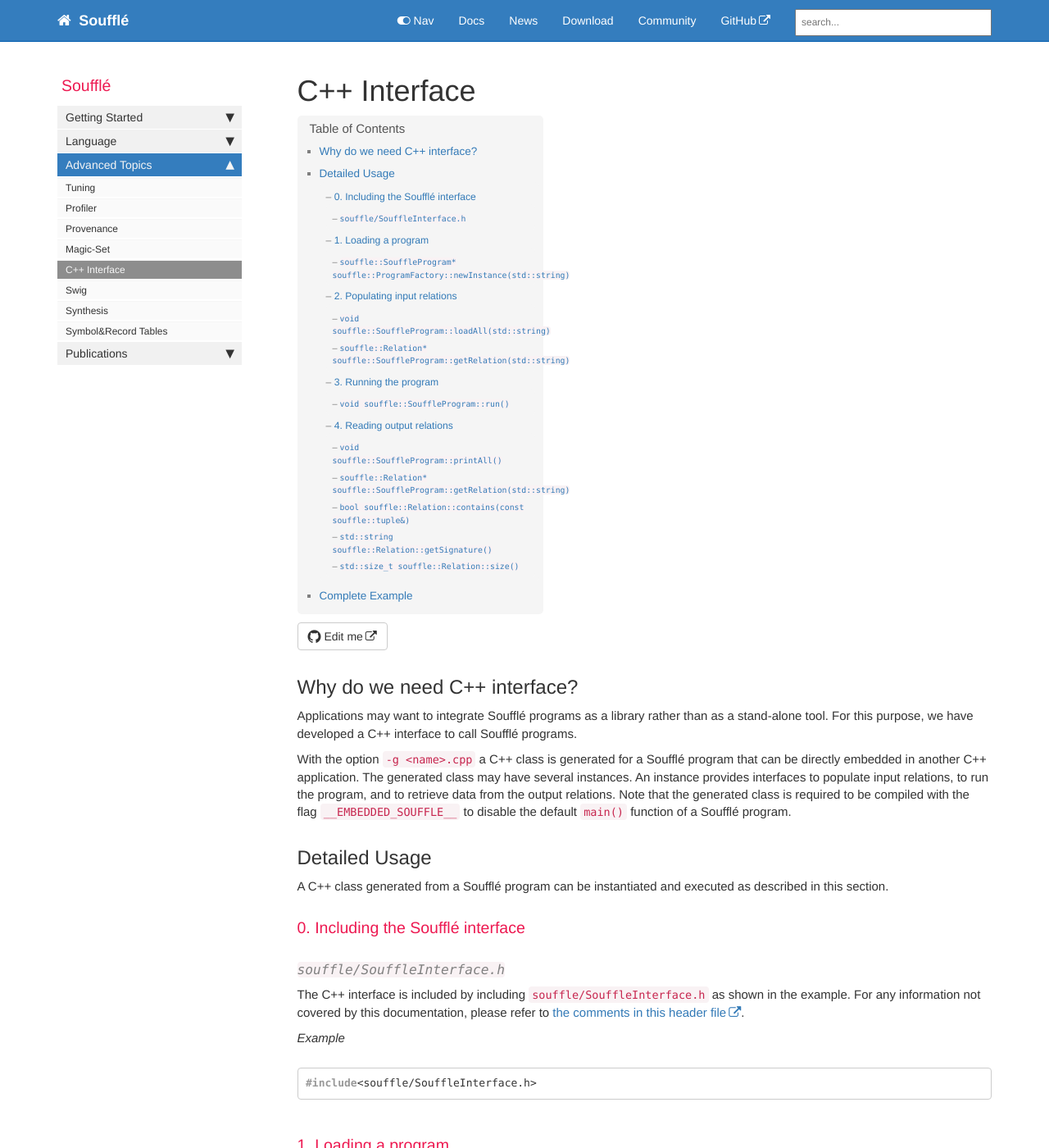
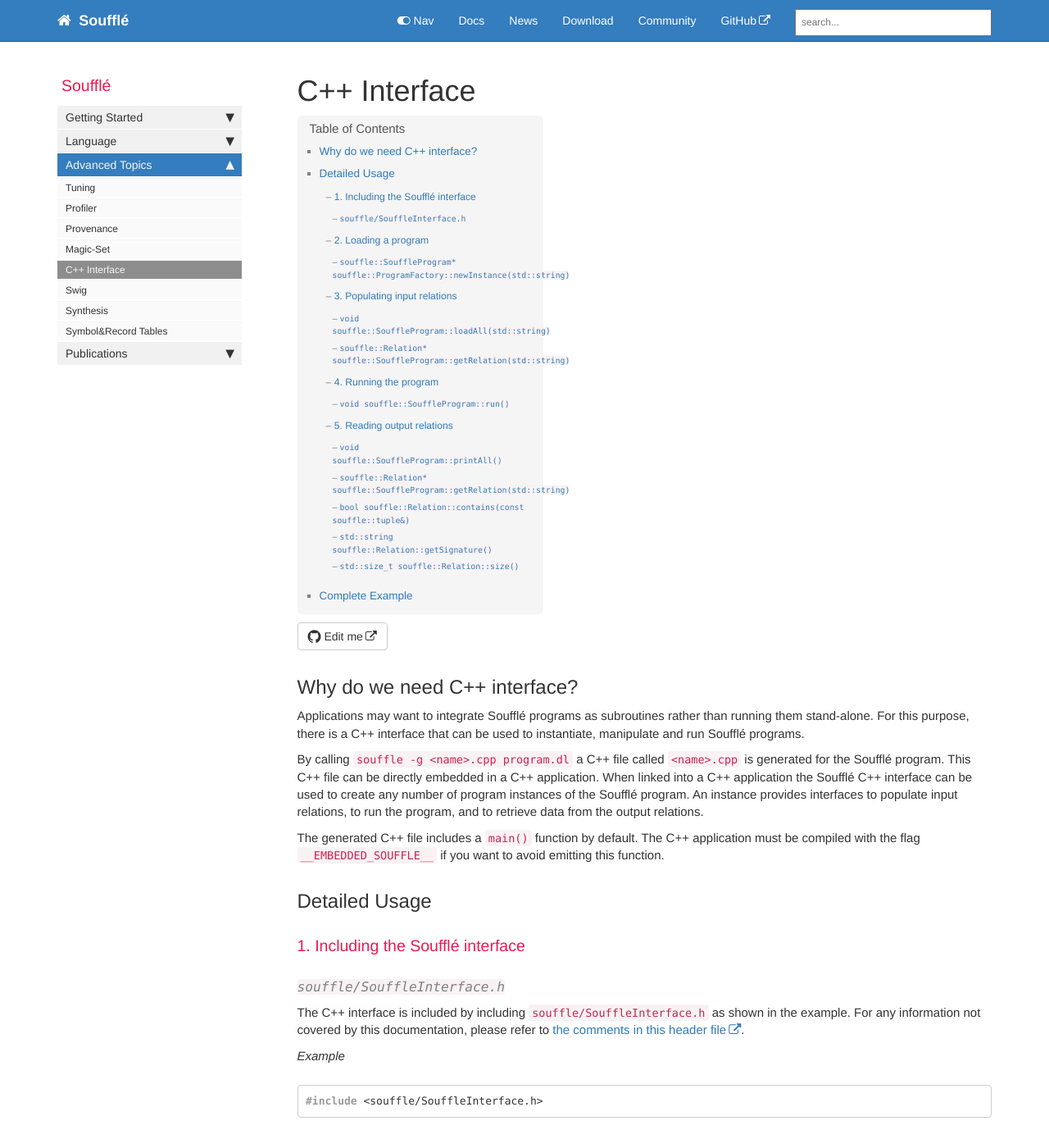
Before and after one commit to souffle-lang/souffle-lang.github.io, a Jekyll site: the page built from pages/docs/interface.md, in a window 1280 px wide and 1400 px high. Shown: the whole window at 82% size. Built offline with Jekyll 4.4.1, drawn with Linux system fonts in a browser that asks for light colours; comment, search, counter and statistics services are not loaded; some of the changed text lies outside the part shown.

Commit message:
Clean up docs on C++ interface
Rephrase the introduction to clarify the differences between the C++ program and the Soufflé program.

Number sections from 1 instead of 0.

Add a main function and `#include` to the complete example. Since most users of the C++ interface will probably be using their own main function this should be more helpful.

````diff
--- a/pages/docs/interface.md
+++ b/pages/docs/interface.md
@@ -5,20 +5,21 @@ sidebar: docs_sidebar
 folder: docs
 ---
 ## Why do we need C++ interface?
-Applications may want to integrate Soufflé programs as a library rather than as a stand-alone tool.
-For this purpose, we have developed a C++ interface to call Soufflé programs.
 
-With the option `-g <name>.cpp` a C++ class is generated for a Soufflé program that can be directly embedded in another C++ application.
-The generated class may have several instances.
-An instance provides interfaces to populate input relations,
-to run the program,
-and to retrieve data from the output relations.
-Note that the generated class is required to be compiled with the flag `__EMBEDDED_SOUFFLE__` to disable the default `main()` function of a Soufflé program.
+Applications may want to integrate Soufflé programs as subroutines rather than running them stand-alone.
+For this purpose, there is a C++ interface that can be used to instantiate, manipulate and run Soufflé programs.
+
+By calling `souffle -g <name>.cpp program.dl` a C++ file called `<name>.cpp` is generated for the Soufflé program. This C++ file
+can be directly embedded in a C++ application. When linked into a C++ application the Soufflé C++ interface can be used to
+create any number of program instances of the Soufflé program. An instance provides interfaces to populate input relations,
+to run the program, and to retrieve data from the output relations.
+
+The generated C++ file includes a `main()` function by default. The C++ application must be compiled with the
+flag `__EMBEDDED_SOUFFLE__` if you want to avoid emitting this function.
 
 ## Detailed Usage
-A C++ class generated from a Soufflé program can be instantiated and executed as described in this section.
 
-### 0. Including the Soufflé interface
+### 1. Including the Soufflé interface
 
 #### `souffle/SouffleInterface.h`
 The C++ interface is included by including `souffle/SouffleInterface.h` as shown in the example. For any information not covered by this documentation, please refer to [the comments in this header file](https://github.com/souffle-lang/souffle/blob/master/src/include/souffle/SouffleInterface.h).
@@ -92,7 +93,7 @@ Executes the program, without any loads or stores.
 prog->run();
 ```
 
-### 4. Reading output relations
+### 5. Reading output relations
 
 #### `void souffle::SouffleProgram::printAll()`
 
````
Also changed, not shown: other parts of pages/docs/interface.md (+39 -33 lines).
